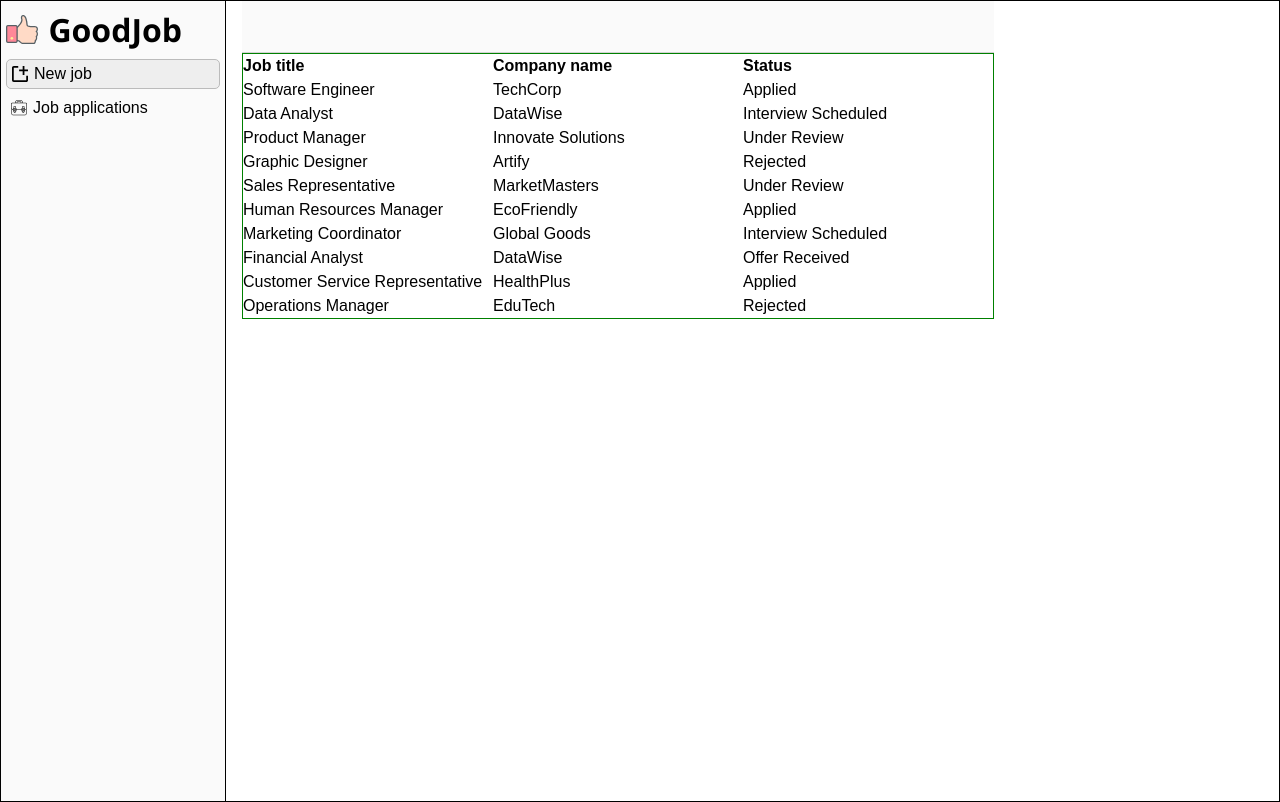
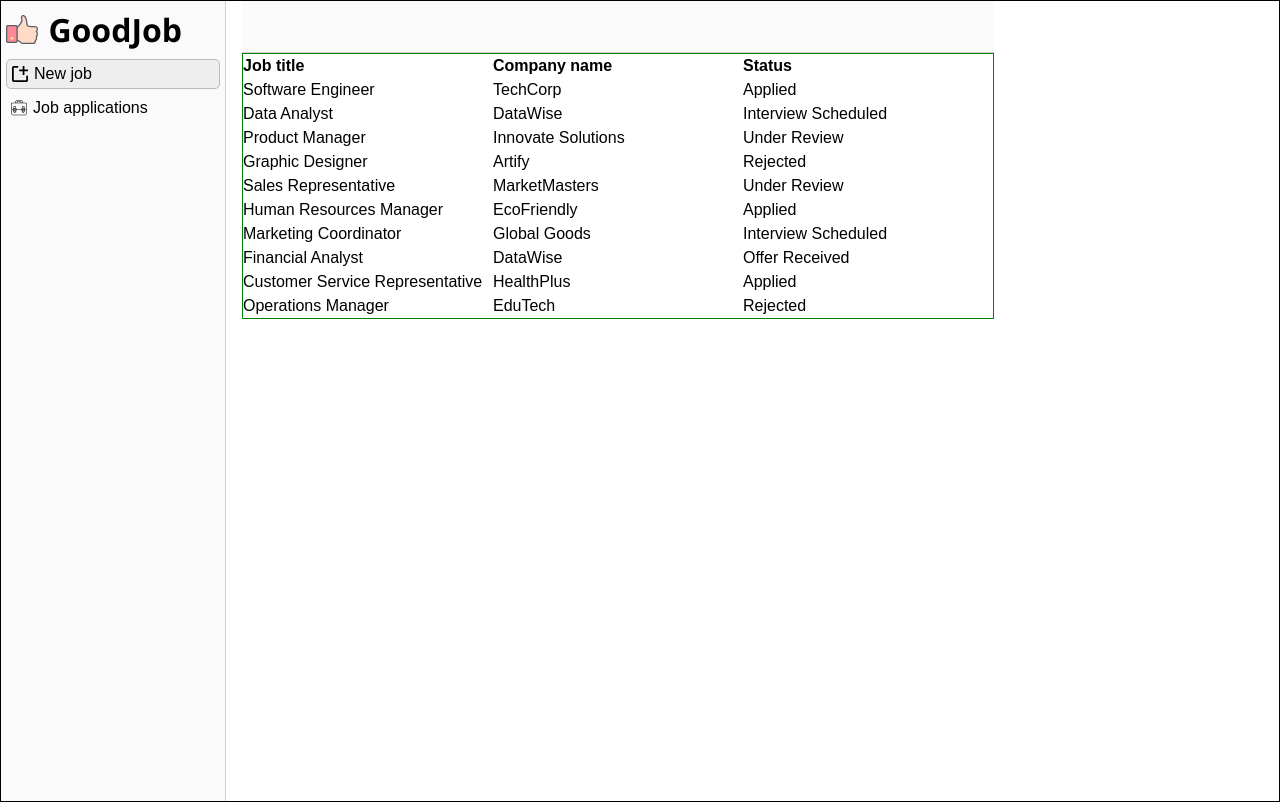
Before and after one commit to jpnws/goodjob, a React (Vite) app: page / in a window 1280 px wide. Built offline with nearby package versions, Linux system fonts and the light colour scheme.

Commit message:
Put a border on the right side of the sidebar.

```diff
--- a/src/Sidebar/Sidebar.module.css
+++ b/src/Sidebar/Sidebar.module.css
@@ -2,7 +2,7 @@
   display: flex;
   flex-direction: column;
   gap: 5px;
-  border-right: 1px solid #000000;
+  border-right: 1px solid #d3d3d3;
   background-color: #fafafa;
   padding: 5px;
   width: 225px;
```
